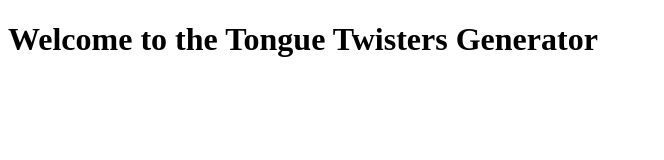
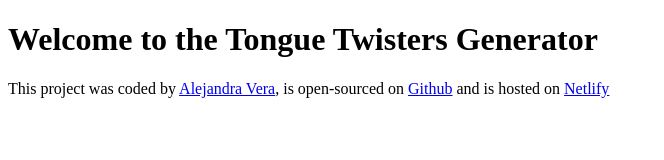
Before and after one commit to AlejandraVe/english_tongue_twisters, a plain HTML site: page index.html in a window 1280 px wide. Shown: the whole page, without its empty margins (0-664 px from the left). Drawn offline with Linux system fonts and the light colour scheme.

Commit message:
Added the footer

```diff
--- a/index.html
+++ b/index.html
@@ -8,6 +8,7 @@
 </head>
 <body>
     <h1>Welcome to the Tongue Twisters Generator</h1>
+    <footer>This project was coded by <a href="https://github.com/AlejandraVe" target="_blank">Alejandra Vera</a>, is open-sourced on <a href="https://github.com/AlejandraVe/english_tongue_twisters" target="_blank">Github</a> and is hosted on <a href="https://english-tongue-twisters.netlify.app/" target="_blank">Netlify</a></footer>
     <script src="src/index.js"></script>
 </body>
 </html>
```
